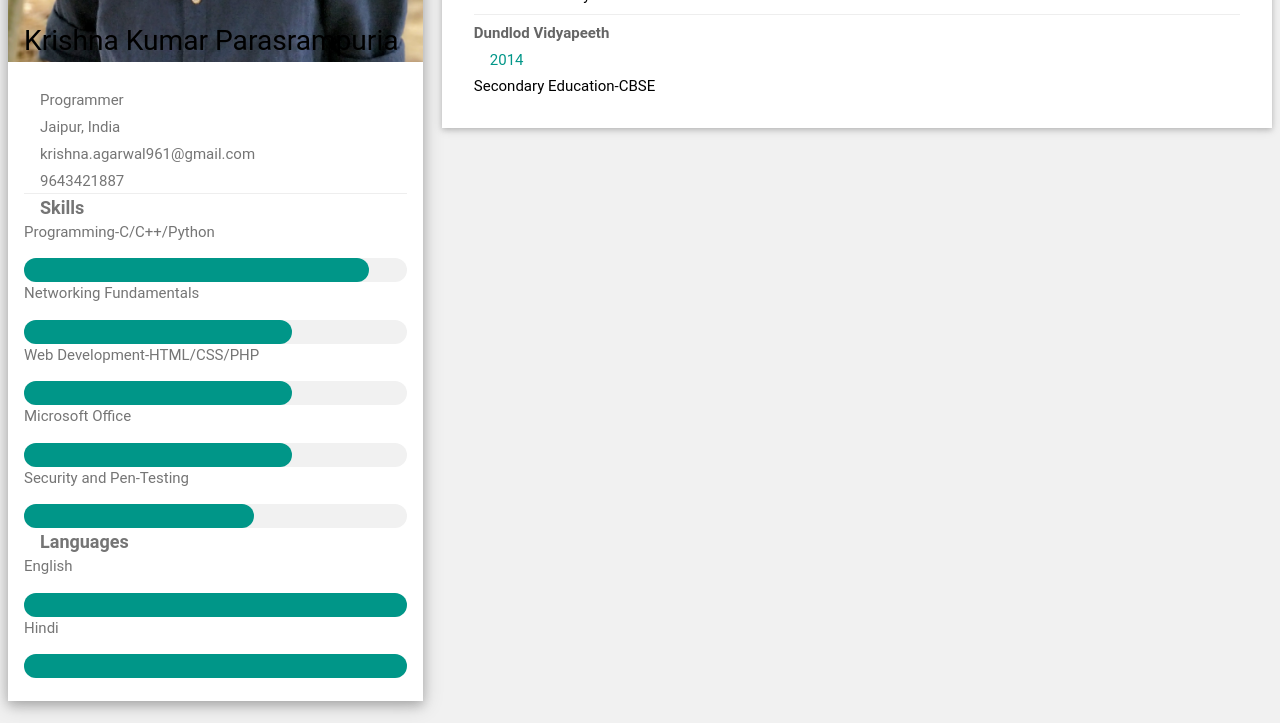
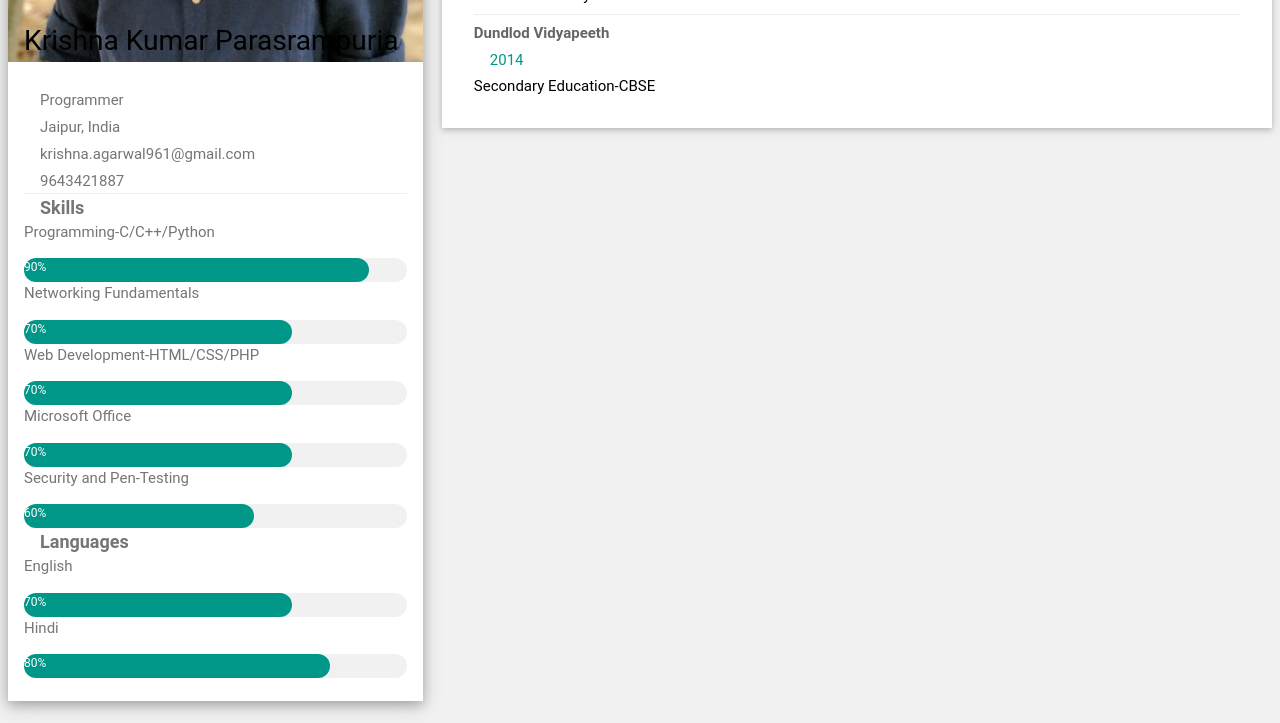
Before and after one commit to krishppuria/krishppuria.github.io, a Jekyll site: the page built from resum.html, in a window 1280 px wide and 900 px high, scrolled down 470 px, cut to the strip 0-723 px from the top of the window. Built offline with Jekyll 4.4.1, drawn with Linux system fonts in a browser that asks for light colours.

Commit message:
Update from Forestry.io Krishna Parasrampuria updated resum.html

```diff
--- a/resum.html
+++ b/resum.html
@@ -20,9 +20,9 @@
       heading: Languages
       rating:
       - name: English
-        numbering: '70'
+        numbering: 70%
       - name: Hindi
-        numbering: '80'
+        numbering: 80%
 
 ---
 <style >html,body,h1,h2,h3,h4,h5,h6 {font-family: "Roboto", sans-serif}
@@ -59,7 +59,7 @@
 
                     <p class="pb-4">{{ rat.name }}</p>
                     <div class="w3-light-grey w3-round-xlarge w3-small">
-                      <div class="w3-round-xlarge w3-teal" style="height:24px;width:{{ rat.numbering }}"></div>
+                      <div class="w3-round-xlarge w3-teal" style="height:24px;width:{{ rat.numbering }}">{{ rat.numbering }}</div>
                     </div>
                     {% endfor %}
             {% endfor %}
```
